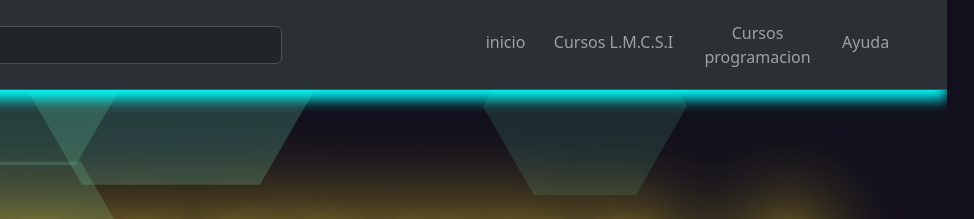
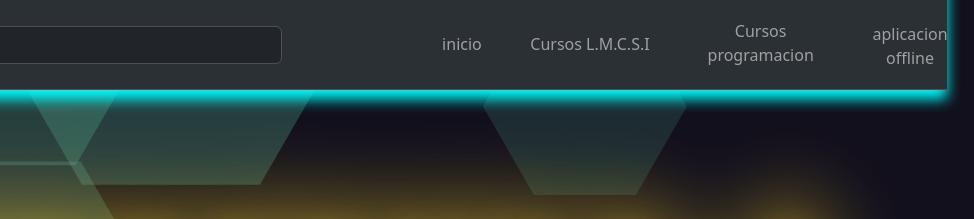
Before and after one commit to TheStram/My-Pages, a plain HTML site: page SOFTWARE EDUCATION/index.html in a window 1280 px wide. Shown: the top 219 px of the page, 333-1307 px from the left, 974 px wide, since content can reach past the window. Drawn offline with Linux system fonts and the light colour scheme.

Commit message:
bifurcacion

```diff
--- a/SOFTWARE EDUCATION/index.html
+++ b/SOFTWARE EDUCATION/index.html
@@ -28,10 +28,10 @@
               <div class="navbar-nav nav-pills">
                 <br>
                 <br>
-                <a class="nav-link btn btn-primary navButton col-xl-2 col-10" style="padding-top: 4%;" href="#">inicio</a>
-                <a class="nav-link btn btn-primary navButton col-xl-4 col-10" style="padding-top: 4%;" href="#">Cursos L.M.C.S.I</a>
-                <a class="nav-link btn btn-primary navButton col-xl-4 col-10" href="#">Cursos programacion</a>
-                <a class="nav-link btn btn-primary navButton col-xl-2 col-10" style="padding-top: 4%;" href="#">Ayuda</a>
+                <a class="nav-link btn btn-primary navButton col-xl-2 col-10" style="padding-top: 4%;" href="index.html">inicio</a>
+                <a class="nav-link btn btn-primary navButton col-xl-4 col-10" style="padding-top: 4%;" href="pages/Lmcsi/Lmcsi.html">Cursos L.M.C.S.I</a>
+                <a class="nav-link btn btn-primary navButton col-xl-4 col-10" href="pages/programing/programing.html">Cursos programacion</a>
+                <a class="nav-link btn btn-primary navButton col-xl-3 col-10" style="padding-top: 2%;" href="pages/desk-app/desk-app.html">aplicacion offline</a>
 
               </div>
             </div>
--- a/SOFTWARE EDUCATION/styles/index.css
+++ b/SOFTWARE EDUCATION/styles/index.css
@@ -36,7 +36,7 @@ body{
 }
 
 #navbarNavAltMarkup{
-    padding-left: 20%;
+    padding-left: 16%;
 }
 
 #navboton{
@@ -109,6 +109,12 @@ body{
                  0px 0px 10px #ff0080,
                  0px 0px 15px #ff0080,
                  0px 0px 20px #ff0080;
+    animation-name: slogtext;
+    animation-duration: 3s;
+}
+
+@keyframes slogtext {
+    0%{}
 }
 
 #slide-container{
```
